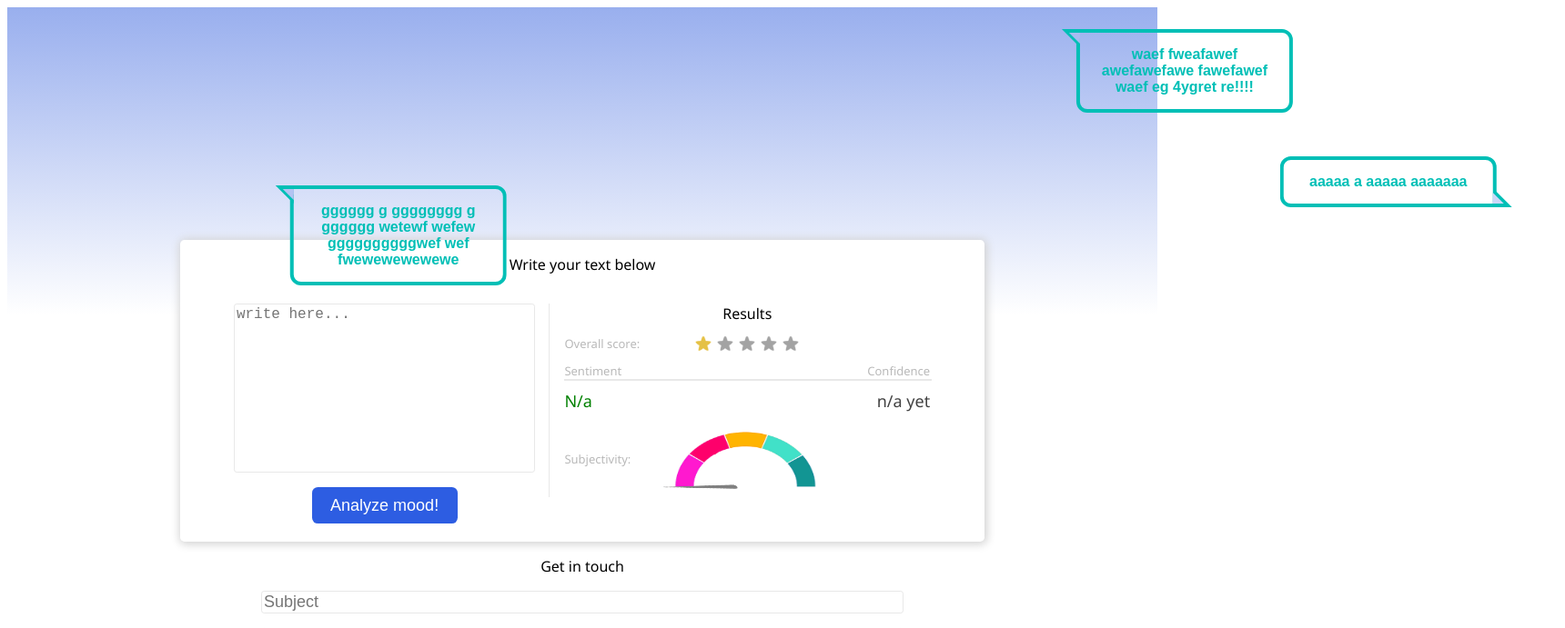
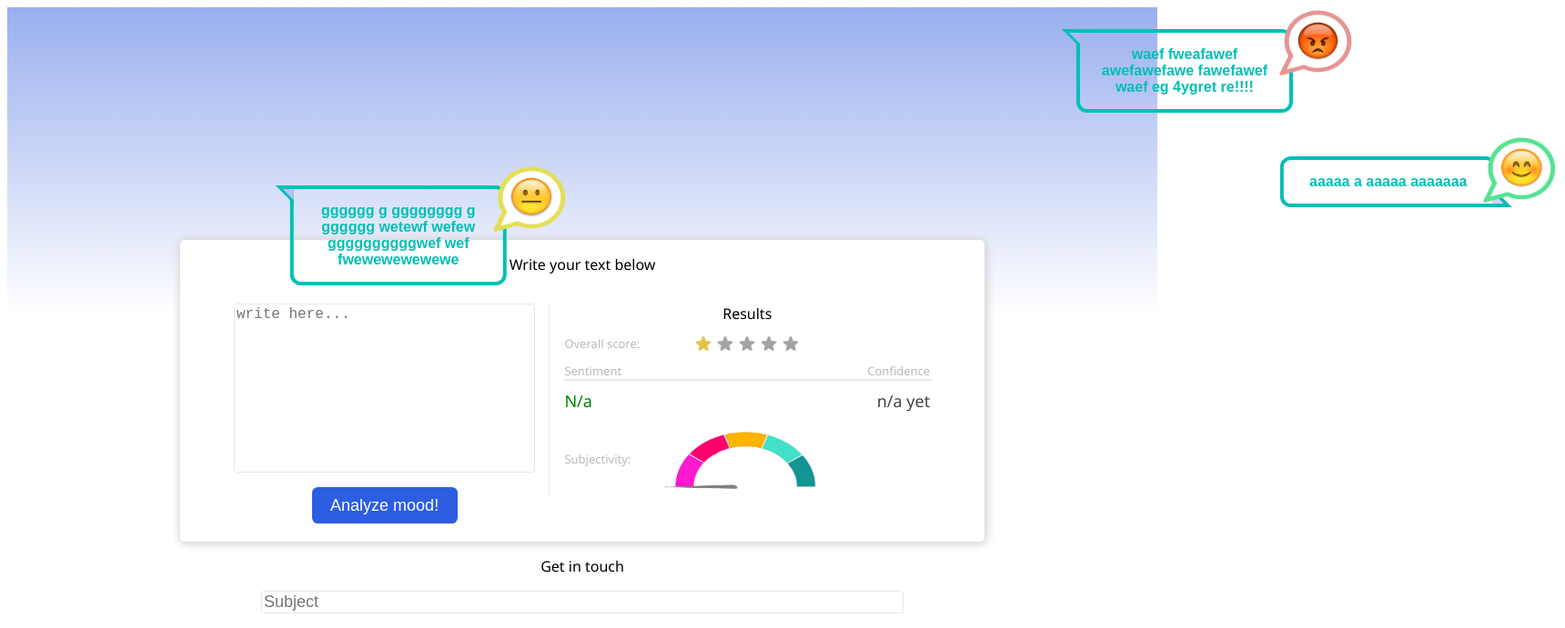
Before and after one commit to andrei-g-git/sentiment-analyzer, a React (Vite) app: page / in a window 1280 px wide. Shown: the top 691 px of the page at 91% size, 1720 px wide, since content can reach past the window. Built offline with nearby package versions, Linux system fonts and the light colour scheme.

Commit message:
add emoji popup for speech bubbles

```diff
--- a/src/css/Top.scss
+++ b/src/components/Footer/Top.scss
@@ -1,4 +1,4 @@
-@import "./Variables.scss";
+@import "../../css/Variables.scss";
 
 .top{
     height: 30vh;//400px; //30%;
--- /dev/null
+++ b/src/components/Footer/Top.tsx
@@ -0,0 +1,66 @@
+import SpeechBubble from "../SpeechBubble/SpeechBubble";
+import BubbleAndPopup from "../SpeechBubble/BubbleAndPopup";
+import SentimentPopup from "../SpeechBubble/SentimentPopup";
+import mad from "../../assets/img/bubble-mad.png";
+import neutral from "../../assets/img/bubble-neutral.png";
+import happy from "../../assets/img/bubble-happy.png";
+import "./Top.scss";
+
+function Top() {
+    return (
+        <div className="top">
+            <BubbleAndPopup
+                slide="right"
+                animationDuration={7}
+                delay={1}
+                fillMode="backwards"
+                top={10}
+                popup={SentimentPopup}
+                emoji={mad}
+            >
+                <SpeechBubble
+                    text="waef fweafawef awefawefawe fawefawef  waef eg 4ygret re!!!!"
+                    position="top-left"
+                    top={10}
+                />
+            </BubbleAndPopup>
+
+            <BubbleAndPopup
+                slide="left"
+                animationDuration={15}
+                delay={2}
+                fillMode="backwards"
+                top={30}
+                popup={SentimentPopup}
+                emoji={happy}
+            >
+                <SpeechBubble
+                    text="aaaaa a aaaaa aaaaaaa"
+                    position="bottom-right"
+                    top={30}
+
+                />
+            </BubbleAndPopup>
+
+            <BubbleAndPopup
+                slide="right"
+                animationDuration={10}
+                delay={3}
+                fillMode="backwards"
+                top={20}
+                popup={SentimentPopup}
+                emoji={neutral}
+            >
+                <SpeechBubble
+                    text="gggggg g gggggggg g gggggg wetewf wefew ggggggggggwef wef fwewewewewewe"
+                    position="top-left"
+                    top={20}
+
+                />
+            </BubbleAndPopup>
+
+        </div>
+    );
+};
+
+export default Top;
--- a/src/components/MainComponent.tsx
+++ b/src/components/MainComponent.tsx
@@ -1,5 +1,5 @@
 import AnalyzerMain from './AnalyzerMain';
-import Top from './Top';
+import Top from './Footer/Top';
 import Footer from './Footer';
 import "../css/MainComponent.scss";
 
--- /dev/null
+++ b/src/components/SpeechBubble/BubbleAndPopup.scss
@@ -0,0 +1,23 @@
+.bubble-and-popup{
+    position: relative;
+}
+
+@keyframes slide-right {
+    from {
+        transform: translateX(-60vw);
+    }
+
+    to {
+        transform: translateX(110vw)
+    }
+}
+
+@keyframes slide-left {
+    from {
+        transform: translateX(110vw);
+    }
+
+    to {
+        transform: translateX(-60vw)
+    }
+}
--- a/src/components/SpeechBubble/BubbleAndPopup.tsx
+++ b/src/components/SpeechBubble/BubbleAndPopup.tsx
@@ -1,7 +1,33 @@
+import { useState } from "react";
+import "./BubbleAndPopup.scss";
+
 function BubbleAndPopup(props: any) {
+
+    const [isPaused, setPaused] = useState(false);
+
     return (
-        <div>BubbleAndPopup</div>
+        <div className="bubble-and-popup"
+            style={{
+                top: `${props.top}%`,
+                animation: `slide-${props.slide} ${props.animationDuration}s linear infinite`,
+                animationDelay: `${props.delay}s`,
+                animationFillMode: props.fillMode,
+                animationPlayState: isPaused ? "paused" : "running"
+            }}
+            onMouseOver={() => setPaused(true)}
+            onMouseLeave={() => setPaused(false)}
+        >
+            {props.children}
+            <props.popup
+                pop={isPaused}
+                emoji={props.emoji}
+            />
+        </div>
     );
 };
 
+const handlePopupAnimation = () => {
+
+};
+
 export default BubbleAndPopup;
--- /dev/null
+++ b/src/components/SpeechBubble/SentimentPopup.scss
@@ -0,0 +1,7 @@
+.sentiment-popup{
+    position: absolute;
+    width: 100px;
+    height: 100px;
+    top: -30px;
+    right: -75px;
+}
--- a/src/components/SpeechBubble/SentimentPopup.tsx
+++ b/src/components/SpeechBubble/SentimentPopup.tsx
@@ -1,6 +1,11 @@
+import "./SentimentPopup.scss";
+
 function SentimentPopup(props: any) {
     return (
-        <div>SentimentPopup</div>
+        <img className="sentiment-popup"
+            src={props.emoji}
+            alt="popup"
+        />
     );
 };
 
--- a/src/components/SpeechBubble/SpeechBubble.scss
+++ b/src/components/SpeechBubble/SpeechBubble.scss
@@ -119,6 +119,7 @@ $transparent-quadrant: 10px solid transparent;
     color: #00bfb6;
     font-family: arial;
     position: relative;
+
 }
 
 .corner-top-right {
--- a/src/components/SpeechBubble/SpeechBubble.tsx
+++ b/src/components/SpeechBubble/SpeechBubble.tsx
@@ -8,18 +8,18 @@ function SpeechBubble(props: any) {
     return (
         <div className={`bubble-container
                 corner-${props.position}
-                ${props.position}-${props.top}
-                slide-${props.slide}`
+                ${props.position}-${props.top}`
+                //slide-${props.slide}`
             }
-            style={{
-                top: `${props.top}%`,
-                animation: `slide-${props.slide} ${props.animationDuration}s linear infinite`,
-                animationDelay: `${props.delay}s`,
-                animationFillMode: props.fillMode,
-                animationPlayState: isPaused ? "paused" : "running"
-            }}
-            onMouseOver={() => setPaused(true)}
-            onMouseLeave={() => setPaused(false)}
+            // style={{
+            //     top: `${props.top}%`,
+            //     animation: `slide-${props.slide} ${props.animationDuration}s linear infinite`,
+            //     animationDelay: `${props.delay}s`,
+            //     animationFillMode: props.fillMode,
+            //     animationPlayState: isPaused ? "paused" : "running"
+            // }}
+            // onMouseOver={() => setPaused(true)}
+            // onMouseLeave={() => setPaused(false)}
         >
             {props.text}
         </div>
--- a/src/components/Top.tsx
+++ /dev/null
@@ -1,40 +0,0 @@
-import SpeechBubble from "./SpeechBubble/SpeechBubble";
-import "../css/Top.scss";
-
-function Top() {
-    return (
-        <div className="top">
-            <SpeechBubble
-                text="waef fweafawef awefawefawe fawefawef  waef eg 4ygret re!!!!"
-                position="top-left"
-                slide="right"
-                animationDuration={7}
-                delay={1}
-                fillMode="backwards"
-                top={10}
-            />
-
-            <SpeechBubble
-                text="aaaaa a aaaaa aaaaaaa"
-                position="bottom-right"
-                slide="left"
-                animationDuration={15}
-                delay={2}
-                fillMode="backwards"
-                top={30}
-            />
-
-            <SpeechBubble
-                text="gggggg g gggggggg g gggggg wetewf wefew ggggggggggwef wef fwewewewewewe"
-                position="top-left"
-                slide="right"
-                animationDuration={10}
-                delay={3}
-                fillMode="backwards"
-                top={20}
-            />
-        </div>
-    );
-};
-
-export default Top;
```
